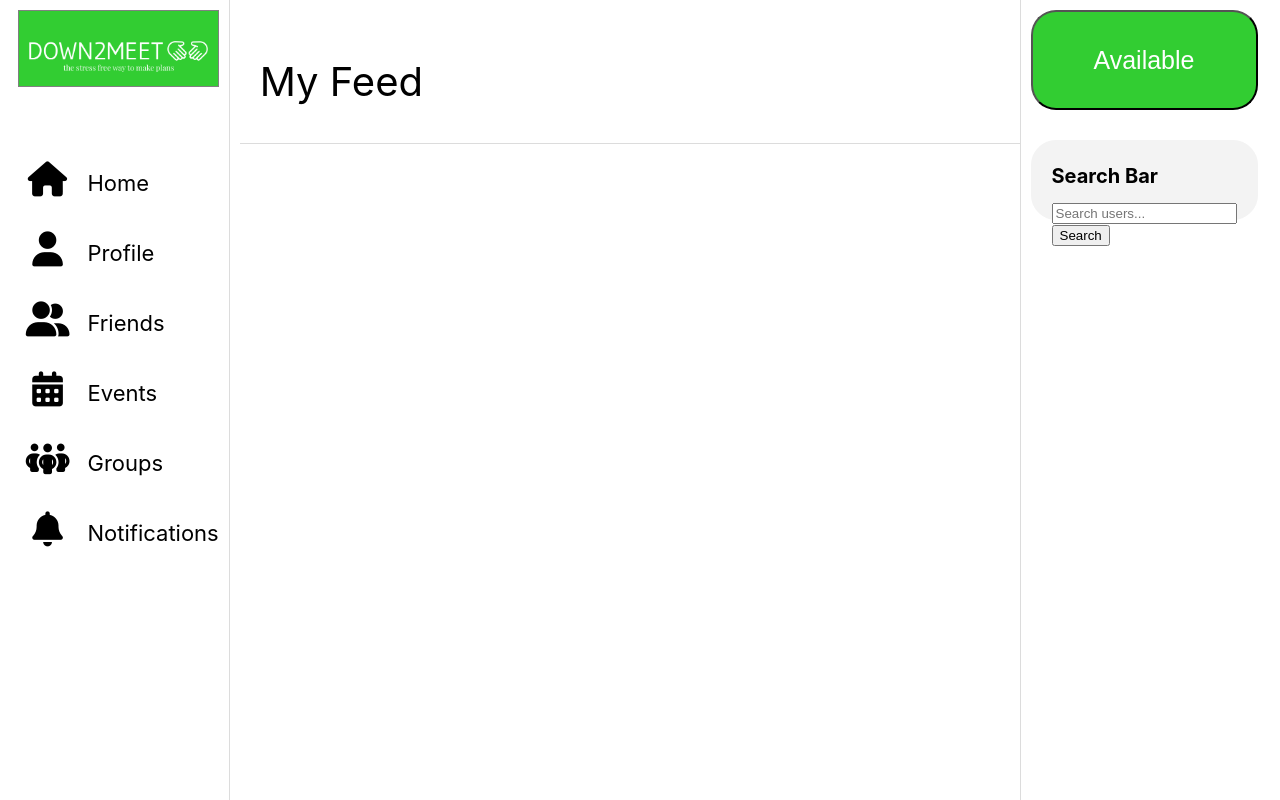
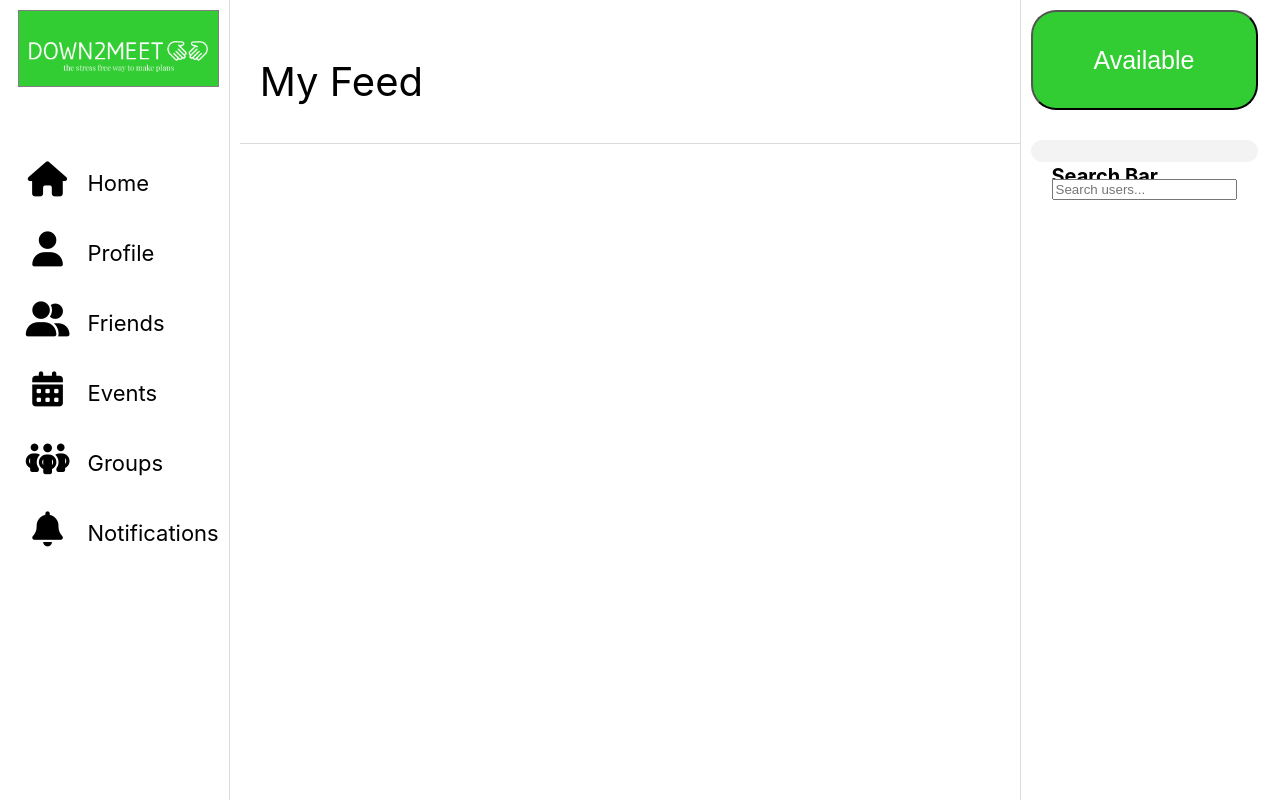
Before and after one commit to Vihangip/down2meet, a React (Create React App) app in the folder down2meet/: page /Events in a window 1280 px wide. Built offline with nearby package versions, Linux system fonts and the light colour scheme.

Commit message:
search updated

```diff
--- a/down2meet/package.json
+++ b/down2meet/package.json
@@ -18,6 +18,7 @@
     "react-redux": "^8.0.7",
     "react-router-dom": "^6.13.0",
     "react-scripts": "5.0.1",
+    "react-toastify": "^9.1.3",
     "redux": "^4.2.1",
     "web-vitals": "^2.1.4"
   },
--- a/down2meet/src/components/Navbar.js
+++ b/down2meet/src/components/Navbar.js
@@ -7,22 +7,14 @@ import '../css/navigation.css';
 import { useDispatch, useSelector } from 'react-redux';
 //import { updateUserProfile } from '../actions/actions';
 import { addUsersAsync, getOneUserAsync } from '../redux/user/thunks';
-import { setUserNotFound } from '../redux/user/reducer';
+
 
 
 export default function Navbar() {
     const dispatch = useDispatch();
-    const [userEmail, setUserEmail] = useState('');
+    let userEmail = "";
     const [dummyUser, setDummyUser] = useState('');
     const [accountCreated, setAccountCreated] = useState(false);
-
-    const isUserNotFound = useSelector(state => state.isUserNotFound);
-
-    useEffect(() => {
-      if (isUserNotFound) {
-        setUserEmail('');
-      }
-    }, [isUserNotFound]);
 
     // when users successfully login
     const responseMessage = async(response) => {
@@ -46,15 +38,11 @@ export default function Navbar() {
         availability: false,
       }
 
-      setUserEmail(email);
+      userEmail = email;
       setDummyUser(user);
-      dispatch(getOneUserAsync(userEmail)).then(() => {
-        console.log(isUserNotFound);
-      });
-
-
+      console.log(userEmail);
+      dispatch(getOneUserAsync(userEmail));
       //dispatch(updateUserProfile(user));
-      //console.log(response);
     };
     // when users don't successfully login
     const errorMessage = (error) => {
@@ -67,15 +55,7 @@ export default function Navbar() {
         const user = dummyUser;
 
         dispatch(addUsersAsync(user));
-        dispatch(setUserNotFound(false));
         setAccountCreated(true);
-        // .then(() => {
-        //   dispatch(getOneUserAsync(userEmail));
-        //   setAccountCreated(true);
-        //   setTimeout(() => {
-        //     setAccountCreated(false);
-        //   }, 5000); // Set the timer for 5 seconds
-        // });
       };
 
     const mobileButton = () => {
@@ -175,14 +155,6 @@ export default function Navbar() {
         </div>
       </div>
     )}
-    {accountCreated && (
-      <div className="popup">
-        <div className="popup-content">
-          <h2>Account is created and Signed in</h2>
-          <p>Your account has been successfully created and signed in.</p>
-        </div>
-      </div>
-    )}
          </nav>
     );
 }
--- /dev/null
+++ b/down2meet/src/components/Search.js
@@ -0,0 +1,17 @@
+import React, { useState } from 'react';
+import SearchBar from './SearchBar';
+
+export default function Search() {
+  const [searchResults, setSearchResults] = useState([]);
+
+  const handleSearchResults = (results) => {
+    setSearchResults(results);
+  };
+
+  return (
+    <div>
+      <SearchBar onSearch={handleSearchResults} />
+      {/* You can then use the searchResults state here to render the search results */}
+    </div>
+  );
+}
--- a/down2meet/src/components/SearchBar.js
+++ b/down2meet/src/components/SearchBar.js
@@ -1,37 +1,58 @@
-import { useState } from 'react';
+import React, { useState } from 'react';
 
-export default function SearchBar({ onSearch }) {
+export default function SearchBar() {
   const [searchQuery, setSearchQuery] = useState('');
+  const [searchResults, setSearchResults] = useState([]);
+  const [isSearchFocused, setIsSearchFocused] = useState(false);
 
-  const handleInputChange = (event) => {
+  const handleInputChange = async (event) => {
     setSearchQuery(event.target.value);
+    if (event.target.value) {
+      try {
+        const response = await fetch(`http://localhost:3001/users/search?q=${event.target.value}`);
+        if (!response.ok) {
+          throw new Error(`HTTP error! status: ${response.status}`);
+        }
+        const results = await response.json();
+        setSearchResults(results);
+      } catch (error) {
+        console.error('A problem occurred fetching the data:', error);
+      }
+    } else {
+      setSearchResults([]);
+    }
   };
 
-  const handleFormSubmit = async (event) => {
-    event.preventDefault();
-    try {
-      const response = await fetch(`http://localhost:3001/users/search?q=${searchQuery}`);
-      if (!response.ok) {
-        throw new Error(`HTTP error! status: ${response.status}`);
-      }
-      const searchResults = await response.json();
-      onSearch(searchResults);
-    } catch (error) {
-      console.error('A problem occurred fetching the data:', error);
-    }
+
+  const handleInputFocus = () => {
+    setIsSearchFocused(true);
+  };
+
+  const handleInputBlur = () => {
+    setTimeout(() => setIsSearchFocused(false), 200);
   };
 
   return (
     <div className="SearchBar">
       <h1>Search Bar</h1>
-      <form onSubmit={handleFormSubmit}>
+      <form onSubmit={(e) => e.preventDefault()}>
         <input
           type="text"
           placeholder="Search users..."
           value={searchQuery}
           onChange={handleInputChange}
+          onFocus={handleInputFocus}
+          onBlur={handleInputBlur}
         />
-        <button type="submit">Search</button>
+        {isSearchFocused && searchResults.length > 0 && (
+          <div className="dropdown">
+            {searchResults.map((result, index) => (
+              <div key={index}>
+                {result.name}
+              </div>
+            ))}
+          </div>
+        )}
       </form>
     </div>
   );
--- a/down2meet/src/index.js
+++ b/down2meet/src/index.js
@@ -15,6 +15,7 @@ import ButtonAvailable from './components/ButtonAvailable';
 import SearchBar from './components/SearchBar';
 import ActiveUsers from './components/ActiveUsers';
 import store from './redux/store';
+import Search from './components/Search';
 
 const root = ReactDOM.createRoot(document.getElementById('root'));
 
@@ -40,7 +41,7 @@ root.render(<>
 
         <div className="Body-Right">
         <ButtonAvailable />
-          <SearchBar />
+          <Search />
           {/* <ActiveUsers /> */}
         </div>
         </div>
--- a/down2meet/src/redux/user/reducer.js
+++ b/down2meet/src/redux/user/reducer.js
@@ -11,10 +11,7 @@ const INITIAL_STATE = {
 const userSlice = createSlice({
     name: "users",
     initialState: INITIAL_STATE,
-    reducers: { setUserNotFound: (state, action) => {
-        state.isUserNotFound = action.payload;
-    }
-    },
+    reducers: {},
     extraReducers: (builder) => {
         builder
             .addCase(getUsersAsync.fulfilled, (state, action) => {
@@ -23,10 +20,8 @@ const userSlice = createSlice({
             })
             .addCase(getOneUserAsync.fulfilled, (state, action) => {
                 state.user = action.payload;
-                state.isUserNotFound = false;
             })
             .addCase(getOneUserAsync.rejected, (state, action) => {
-                state.isUserNotFound = true; // User not found in the database
               })
             .addCase(addUsersAsync.fulfilled, (state, action) => {
                 state.userList.push(action.payload);
@@ -36,5 +31,4 @@ const userSlice = createSlice({
             });
     },
 });
-export const { setUserNotFound } = userSlice.actions;
 export default userSlice.reducer;
```
Also changed, not shown: down2meet/src/redux/user/service.js (+8 -1 lines), 2 other files (tests, documents, lock files or other folders).
